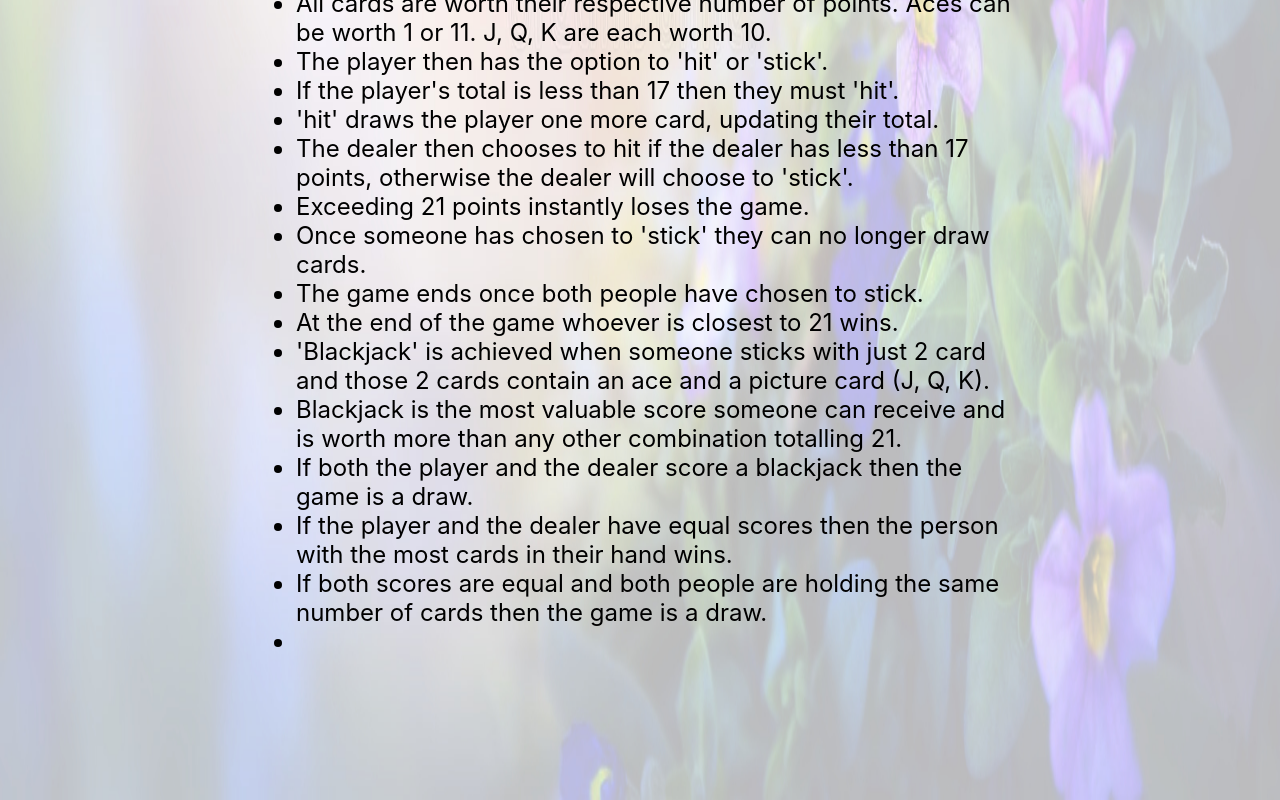
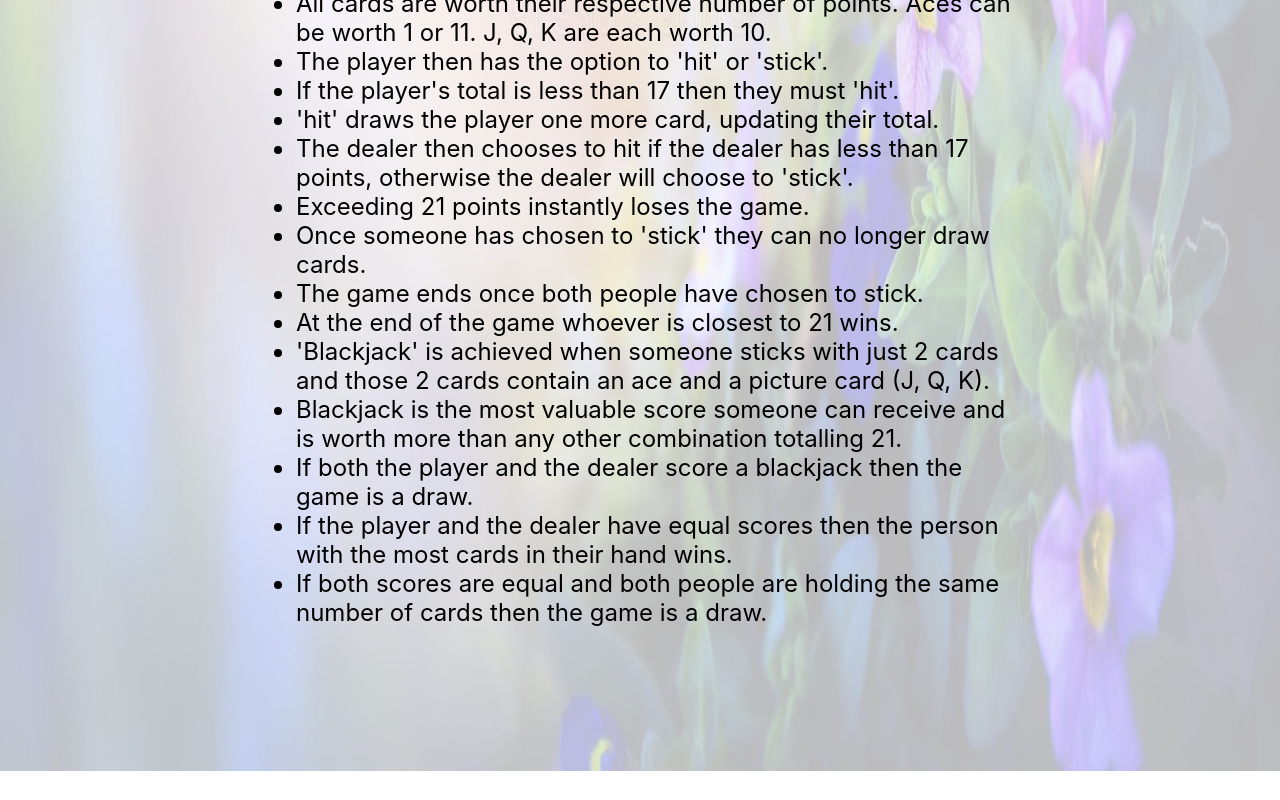
Before and after one commit to ErikBoonprakong/Portfolio, a React (Create React App) app in the folder my-portfolio/: page /pythonblackjack in a window 1280 px wide. Shown: the part 817-1617 px from the top of the page. After the commit the page ends 1588 px from the top, so only its background shows below. Built offline with nearby package versions, Linux system fonts and the light colour scheme.

Commit message:
python blackjack description hotfix

```diff
--- a/my-portfolio/src/Components/PythonBlackjack.js
+++ b/my-portfolio/src/Components/PythonBlackjack.js
@@ -43,7 +43,7 @@ class PythonBlackjack extends React.Component {
             <li>The game ends once both people have chosen to stick.</li>
             <li>At the end of the game whoever is closest to 21 wins.</li>
             <li>
-              'Blackjack' is achieved when someone sticks with just 2 card and
+              'Blackjack' is achieved when someone sticks with just 2 cards and
               those 2 cards contain an ace and a picture card (J, Q, K).
             </li>
             <li>
@@ -62,7 +62,6 @@ class PythonBlackjack extends React.Component {
               If both scores are equal and both people are holding the same
               number of cards then the game is a draw.
             </li>
-            <li></li>
           </ul>
         </p>
       </div>
```
